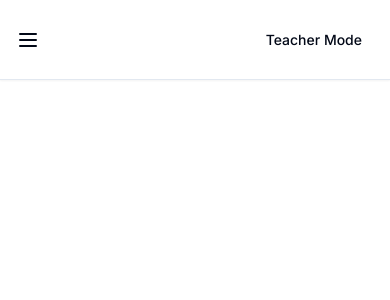
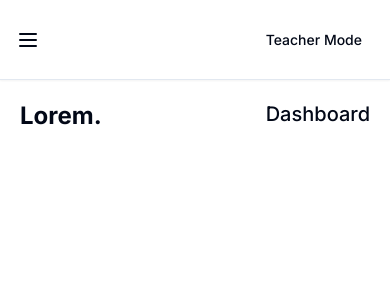
Before and after one commit to ellipsion/lms-app, a Next.js app: page / in a window 390 px wide. Shown: the top 300 px of the page. Built offline with nearby package versions, Linux system fonts and the light colour scheme.

Commit message:
added padding for navbar

```diff
--- a/app/(dashboard)/layout.tsx
+++ b/app/(dashboard)/layout.tsx
@@ -12,7 +12,7 @@
       <div className="hidden md:flex flex-col h-full bg-gray-50 w-56 fixed inset-y-0 z-50">
         <Sidebar />
       </div>
-      <main className="md:pl-56 md:pt-[80px] min-h-full">{children}</main>
+      <main className="md:pl-56 pt-[80px] min-h-full">{children}</main>
     </div>
   );
 };
```
